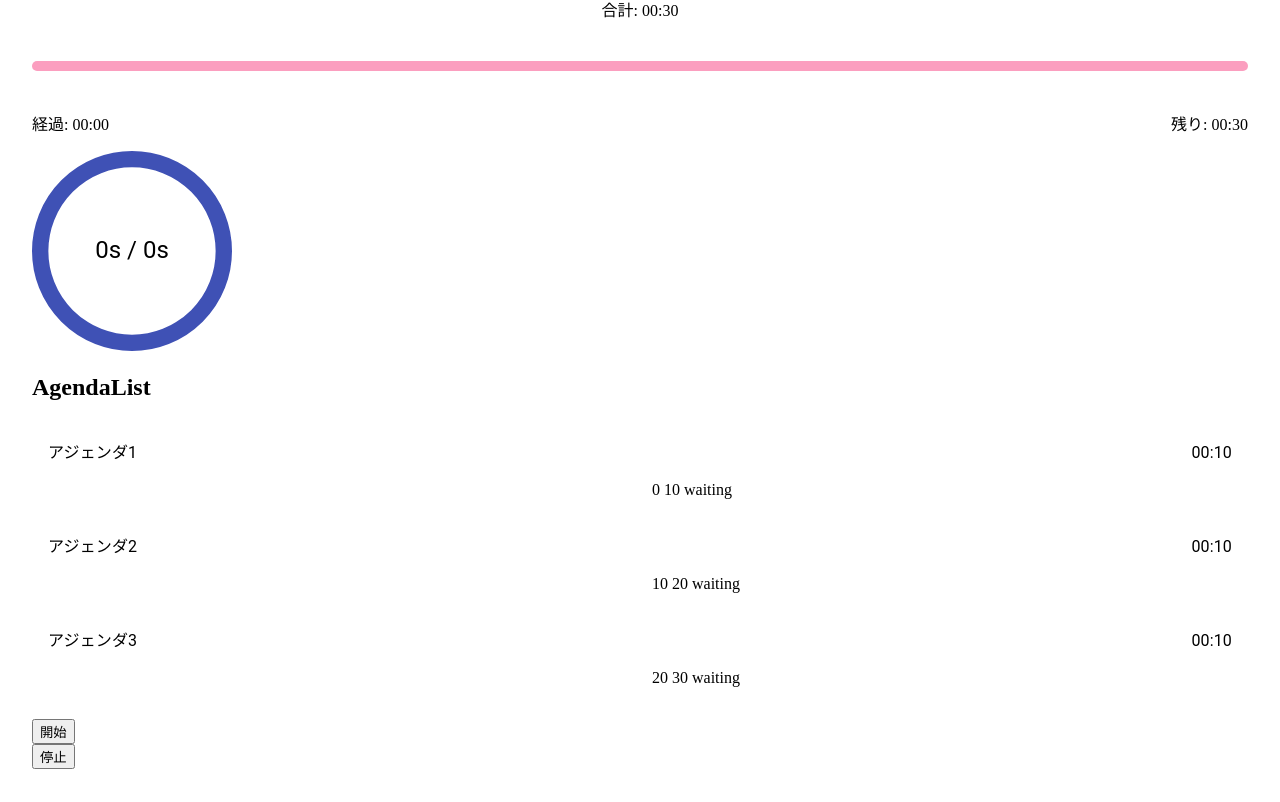
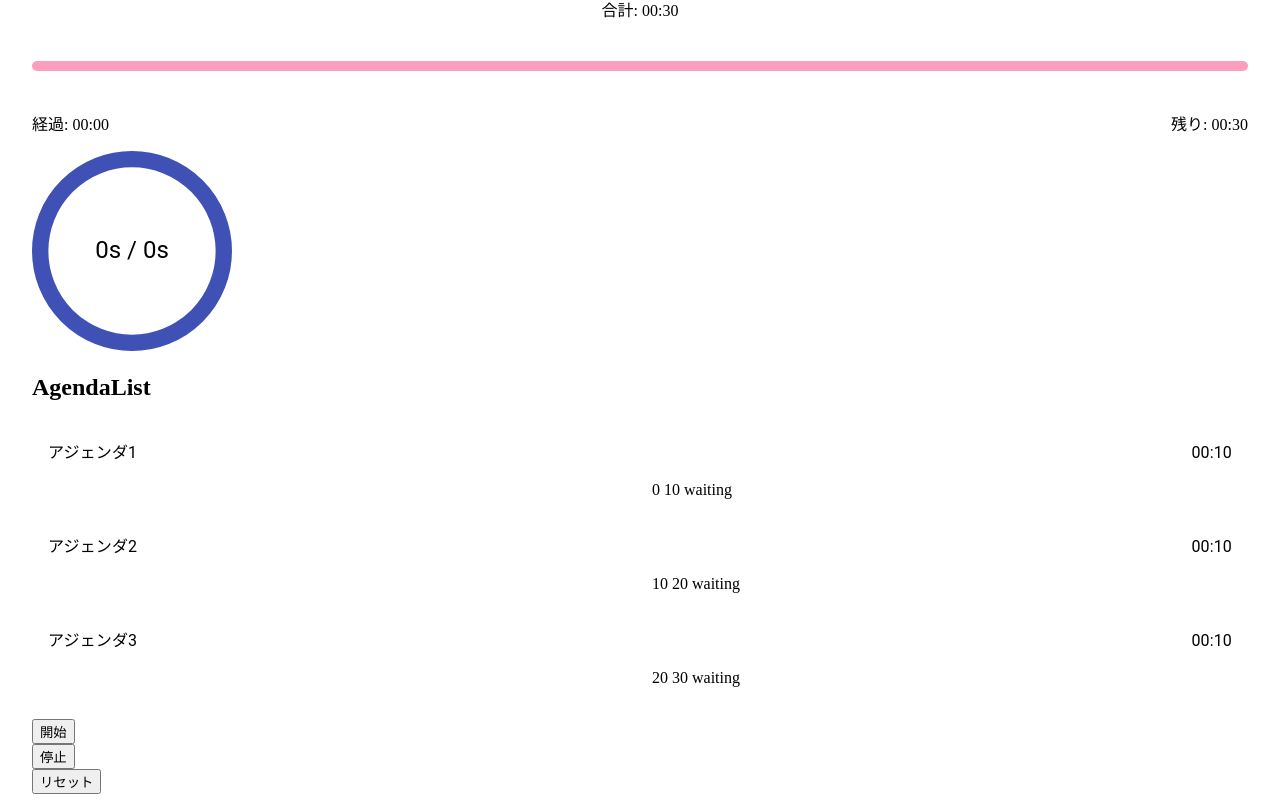
Before and after one commit to youichiro/timekeeper, a Next.js app: page / in a window 1280 px wide. Shown: the part 187-989 px from the top of the page. Before the commit the page ends 964 px from the top, so only its background shows below. Built offline with nearby package versions, Linux system fonts and the light colour scheme.

Commit message:
ResetButtonを作成

```diff
--- a/components/buttons/Buttons.tsx
+++ b/components/buttons/Buttons.tsx
@@ -1,12 +1,14 @@
 import React from 'react'
 import StartButton from './StartButton'
 import StopButton from './StopButton'
+import ResetButton from './ResetButton'
 
 const Buttons: React.FC = () => {
   return (
     <div>
       <StartButton />
       <StopButton />
+      <ResetButton />
     </div>
   )
 }
--- /dev/null
+++ b/components/buttons/ResetButton.tsx
@@ -0,0 +1,21 @@
+import React from 'react'
+import { useDispatch } from 'react-redux'
+import { resetCounter } from '../../stores/counter'
+
+const ResetButton: React.FC = () => {
+  const dispatch = useDispatch()
+
+  const onClickResetButton = () => {
+    dispatch(resetCounter())
+  }
+
+  return (
+    <div>
+      <button type="submit" onClick={onClickResetButton}>
+        リセット
+      </button>
+    </div>
+  )
+}
+
+export default ResetButton
```
